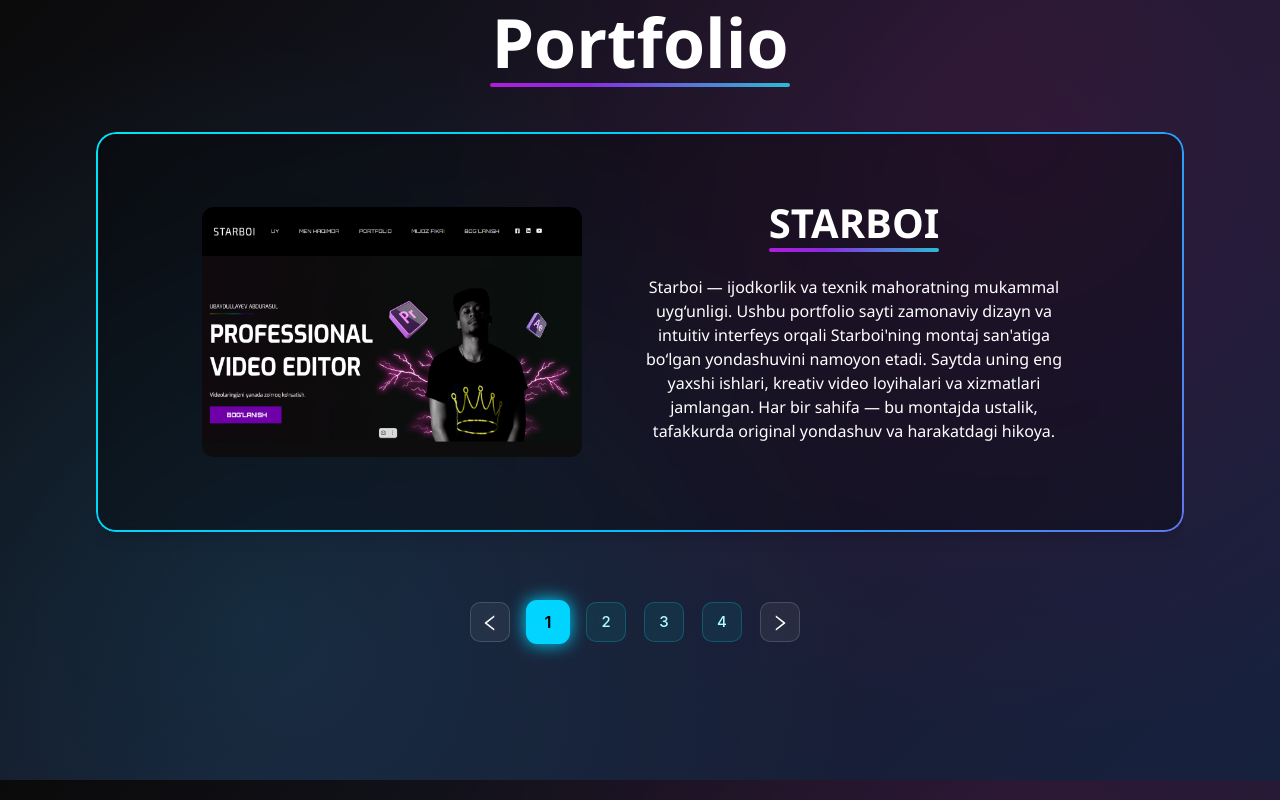
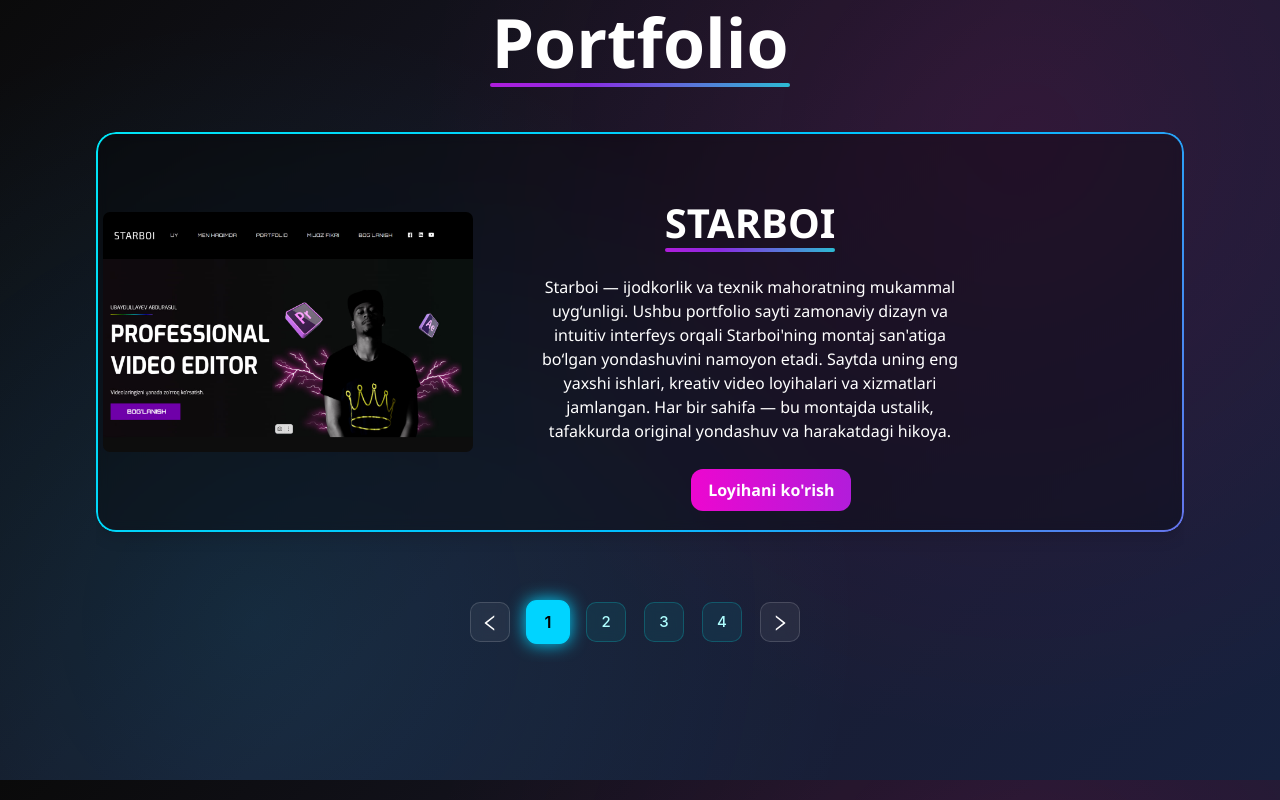
Before and after one commit to yusufjonxojimurodov/CodeDNa, a Vue app: page / in a window 1280 px wide. Shown: the part 2420-3220 px from the top of the page. Built offline with nearby package versions, Linux system fonts and the light colour scheme.

Commit message:
new design and function

```diff
--- a/src/components/ContactSectionComponent.vue
+++ b/src/components/ContactSectionComponent.vue
@@ -1,6 +1,6 @@
 <script setup>
-import {computed, ref} from "vue";
-import {message} from "ant-design-vue";
+import { computed, ref } from "vue";
+import { message } from "ant-design-vue";
 import axios from 'axios'
 
 const BOT_TOKEN = "7842388515:AAGl3wMxRQ6HRKC1mAv0Ell83enhLS6NLsc"
@@ -19,6 +19,7 @@
 async function clientMessage() {
   const regexNumber = /^[0-9]{9}$/;
   const regexLetters = /^[A-Za-z\s]+$/;
+  const regexNumberFour = /^(?:\D*\d\D*){1,4}$/;
   const textMessage = `Mijoz ismi: ${formContact.value.name} \nMijos Xabari: ${formContact.value.messageClient} \nMijoz Raqami: ${firstNumber.value + formContact.value.number}`
 
   if (formContact.value.name.length <= 2) {
@@ -36,8 +37,8 @@
     return
   }
 
-  if (!regexLetters.test(formContact.value.messageClient)) {
-    message.warn("Xabaringizni harflarda yozing")
+  if (!regexNumberFour.test(formContact.value.messageClient)) {
+    message.warn("Xabaringizda son miqdori yetarli !")
     return
   }
 
@@ -77,60 +78,28 @@
     <div class="container">
       <div data-aos="fade-up-left" class="contact-wrapper bg-black/30 backdrop-blur-sm rounded-xl">
         <p class="about-text text-[35px] text-center md:text-[45px]">BOG'LANISHGA TAYYORMAN !</p>
-        <a-form
-            class="contact-form  px-4 sm:px-6 md:px-10 lg:px-0 mx-auto"
-            :layout="formContact.layout"
-            autocomplete="on"
-            :model="formContact"
-            name="contact"
-            @submit.prevent="clientMessage"
-        >
-          <a-form-item
-              label="Ismingiz"
-              name="name"
-              :rules="[{ required: true, message: 'Ismingizni toliq kiriting' }]"
-          >
-            <a-input
-                type="text"
-                v-model:value="formContact.name"
-                class="input-field medium-input w-full h-10 rounded-md px-3"
-            />
+        <a-form class="contact-form  px-4 sm:px-6 md:px-10 lg:px-0 mx-auto" :layout="formContact.layout"
+          autocomplete="on" :model="formContact" name="contact" @submit.prevent="clientMessage">
+          <a-form-item label="Ismingiz" name="name" :rules="[{ required: true, message: 'Ismingizni toliq kiriting' }]">
+            <a-input type="text" v-model:value="formContact.name"
+              class="input-field medium-input w-full h-10 rounded-md px-3" />
           </a-form-item>
 
-          <a-form-item label="Raqamingiz" name="number"
-                       :rules="[{ required: true, message: 'Raqamingizni kiriting' }]">
+          <a-form-item label="Raqamingiz" name="number" :rules="[{ required: true, message: 'Raqamingizni kiriting' }]">
             <a-input-group compact class="!flex !flex-row !w-full">
-              <a-input
-                  disabled
-                  v-model:value="firstNumber"
-                  class="input-compact !w-[80px] !text-center"
-              />
-              <a-input
-                  type="tel"
-                  v-model:value="formContact.number"
-                  class="input-field-compact !w-[calc(100%-80px)]"
-              />
+              <a-input disabled v-model:value="firstNumber" class="input-compact !w-[80px] !text-center" />
+              <a-input type="tel" v-model:value="formContact.number" class="input-field-compact !w-[calc(100%-80px)]" />
             </a-input-group>
           </a-form-item>
 
-          <a-form-item
-              label="Xabaringiz"
-              name="messageClient"
-              :rules="[{ required: true, message: 'Xabaringizni kiriting kamida 4 dona harf' }]"
-          >
-            <a-input
-                type="text"
-                v-model:value="formContact.messageClient"
-                class="input-field w-full h-10 rounded-md px-3"
-            />
+          <a-form-item label="Xabaringiz" name="messageClient"
+            :rules="[{ required: true, message: 'Xabaringizni kiriting kamida 4 dona harf' }]">
+            <a-input type="text" v-model:value="formContact.messageClient"
+              class="input-field w-full h-10 rounded-md px-3" />
           </a-form-item>
 
-          <a-button
-              :disabled="formDisable"
-              type="primary"
-              html-type="submit"
-              class="submit-button rounded-xl w-full sm:w-fit px-6 py-2 text-base sm:text-lg mx-auto block"
-          >
+          <a-button :disabled="formDisable" type="primary" html-type="submit"
+            class="submit-button rounded-xl w-full sm:w-fit px-6 py-2 text-base sm:text-lg mx-auto block">
             Yuborish
           </a-button>
         </a-form>
--- a/src/components/FooterComponent.vue
+++ b/src/components/FooterComponent.vue
@@ -12,13 +12,13 @@
 
         <div class="flex justify-center items-center gap-[10px]">
           <a target="_blank" href="https://github.com/Xojimurodov-Yusuf">
-            <github-icon-component class="w-[30px] h-[30px]"/>
+            <github-icon-component class="w-[30px] h-[30px] transition duration-300 hover:scale-[1.1]"/>
           </a>
           <a target="_blank" href="https://t.me/y_bahodirovich">
-            <telegram-icon-component class="w-[30px] h-[30px]"/>
+            <telegram-icon-component class="w-[30px] h-[30px] transition duration-300 hover:scale-[1.1]"/>
           </a>
           <a target="_blank" href="https://www.instagram.com/just_user.01/">
-            <instagram-icon-component class="w-[30px] h-[30px]"/>
+            <instagram-icon-component class="w-[30px] h-[30px] transition duration-300 hover:scale-[1.1]"/>
           </a>
         </div>
       </nav>
--- a/src/components/HelperComponents/PortfolioPaginationComponent.vue
+++ b/src/components/HelperComponents/PortfolioPaginationComponent.vue
@@ -1,49 +1,46 @@
 <script setup>
-import {reactive, ref, computed} from "vue";
+import { reactive, ref, computed } from "vue";
+import ContactButtonComponent from "./ContactButtonComponent.vue";
 
 const portfolioInformation = reactive([
   {
     id: 1,
     ProjectImg: {
       img: "/PortfolioImages/STARBOI.jpg",
-      width: "380px",
-      height: "250px",
     },
     ProjectName: "STARBOI",
     Description: "Starboi — ijodkorlik va texnik mahoratning mukammal uyg‘unligi. Ushbu portfolio sayti zamonaviy dizayn va intuitiv interfeys orqali Starboi'ning montaj san'atiga bo‘lgan yondashuvini namoyon etadi. Saytda uning eng yaxshi ishlari, kreativ video loyihalari va xizmatlari jamlangan. Har bir sahifa — bu montajda ustalik, tafakkurda original yondashuv va harakatdagi hikoya.",
+    linkProject: "https://starboi-editor.netlify.app/"
   },
 
   {
     id: 2,
     ProjectImg: {
       img: "/PortfolioImages/maximus.jpg",
-      width: "380px",
-      height: "250px",
     },
     ProjectName: "MAXIMUS",
-    Description: "EquiPath — otlar bilan bog‘liq xizmatlarga ixtisoslashgan kompaniya uchun ishlab chiqilgan zamonaviy va ishonchli veb-sayt. Ushbu sayt orqali foydalanuvchilar kompaniya faoliyati, xizmat turlari, otlar parvarishi, treninglar va bog‘lanish imkoniyatlari haqida to‘liq ma'lumotga ega bo‘lishadi."
+    Description: "EquiPath — otlar bilan bog‘liq xizmatlarga ixtisoslashgan kompaniya uchun ishlab chiqilgan zamonaviy va ishonchli veb-sayt. Ushbu sayt orqali foydalanuvchilar kompaniya faoliyati, xizmat turlari, otlar parvarishi, treninglar va bog‘lanish imkoniyatlari haqida to‘liq ma'lumotga ega bo‘lishadi.",
+    linkProject: "https://xojimurodov-yusuf.github.io/horse-company/"
   },
 
   {
     id: 3,
     ProjectImg: {
       img: "/PortfolioImages/weather.png",
-      width: "380px",
-      height: "250px",
     },
     ProjectName: "WEATHER APP",
-    Description: "SkyCast — real vaqtli ob-havo ma'lumotlarini aniq, sodda va chiroyli interfeysda taqdim etuvchi zamonaviy ilova. Foydalanuvchilar joriy ob-havo holati, harorat, namlik, shamol tezligi va 7 kunlik prognoz kabi muhim ma'lumotlarga tezkor kirish imkoniga ega. Ilova minimalistik dizayn, foydalanuvchi uchun qulay interfeys va responsiv (mobilga mos) tuzilma asosida ishlab chiqilgan."
+    Description: "SkyCast — real vaqtli ob-havo ma'lumotlarini aniq, sodda va chiroyli interfeysda taqdim etuvchi zamonaviy ilova. Foydalanuvchilar joriy ob-havo holati, harorat, namlik, shamol tezligi va 7 kunlik prognoz kabi muhim ma'lumotlarga tezkor kirish imkoniga ega. Ilova minimalistik dizayn, foydalanuvchi uchun qulay interfeys va responsiv (mobilga mos) tuzilma asosida ishlab chiqilgan.",
+    linkProject: "https://yusufjonxojimurodov.github.io/weatherApp/"
   },
 
   {
     id: 4,
     ProjectImg: {
       img: "/PortfolioImages/postroy.jpg",
-      width: "380px",
-      height: "250px",
     },
     ProjectName: "POSTROY LANDING",
-    Description: "POSTROY LANDING — zamonaviy va ishonchli qurilish materiallari kompaniyasi uchun ishlab chiqilgan funksional va estetikasiga mos veb-sayt. Sayt foydalanuvchilarga mahsulotlar katalogi, narxlar, tavsiflar va tezkor buyurtma berish imkonini taqdim etadi.  Sayt dizayni qat’iy, ishonch uyg‘otuvchi uslubda yaratilgan bo‘lib, professional korporativ imidjni aks ettiradi."
+    Description: "POSTROY LANDING — zamonaviy va ishonchli qurilish materiallari kompaniyasi uchun ishlab chiqilgan funksional va estetikasiga mos veb-sayt. Sayt foydalanuvchilarga mahsulotlar katalogi, narxlar, tavsiflar va tezkor buyurtma berish imkonini taqdim etadi.  Sayt dizayni qat’iy, ishonch uyg‘otuvchi uslubda yaratilgan bo‘lib, professional korporativ imidjni aks ettiradi.",
+    linkProject: "https://xojimurodov-yusuf.github.io/pastroyy/"
   },
 ])
 
@@ -59,34 +56,26 @@
 const handleChange = (page) => {
   currentPage.value = page
 }
+
+function openProject(link) {
+  window.open(link, "_blank")
+}
 </script>
 
 <template>
-  <div
-      data-aos="fade-left"
-      v-for="project in currentProject"
-      :key="project.id"
-      class="gradient-border-box
+  <div data-aos="fade-left" v-for="project in currentProject" :key="project.id" class="gradient-border-box
          flex flex-col md:flex-row
          justify-center items-center
          gap-6 md:gap-12
          rounded-xl
          p-5
          w-full
-         h-auto
+         h-800px
          m-auto
          shadow-lg transition-all duration-300
-         mb-10 md:h-[400px] sm:h-auto"
-  >
-    <img
-        :style="{
-        width: project.ProjectImg.width,
-        height: project.ProjectImg.height
-      }"
-        class="rounded-xl"
-        :src="project.ProjectImg.img"
-        alt="project image"
-    />
+         mb-10 md:h-[400px] sm:h-auto">
+    <img class="rounded-xl w-[360px] h-[220px] p-[5px] md:w-[380px] md:h-[250px]" :src="project.ProjectImg.img"
+      alt="project image" />
 
     <div class="flex flex-col justify-center items-center text-center gap-[10px] sm:gap-[20px]">
       <p class="about-text text-2xl sm:text-3xl md:text-[40px] font-semibold text-white mb-2 pb-[6px]">
@@ -96,16 +85,15 @@
         {{ project.Description }}
       </p>
     </div>
+
+    <contact-button-component @click="() => openProject(project.linkProject)"
+      class="relative bottom-4 md:top-[40%] md:right-[30.5%]">Loyihani
+      ko'rish</contact-button-component>
   </div>
 
   <div class="flex justify-center">
-    <a-pagination
-        :current="currentPage"
-        :page-size="pageSize"
-        :total="portfolioInformation.length"
-        @change="handleChange"
-        class="pb-[20px]"
-    />
+    <a-pagination :current="currentPage" :page-size="pageSize" :total="portfolioInformation.length"
+      @change="handleChange" class="pb-[20px]" />
   </div>
 </template>
 
```
Lines whose indentation alone changed are shown as unchanged.
